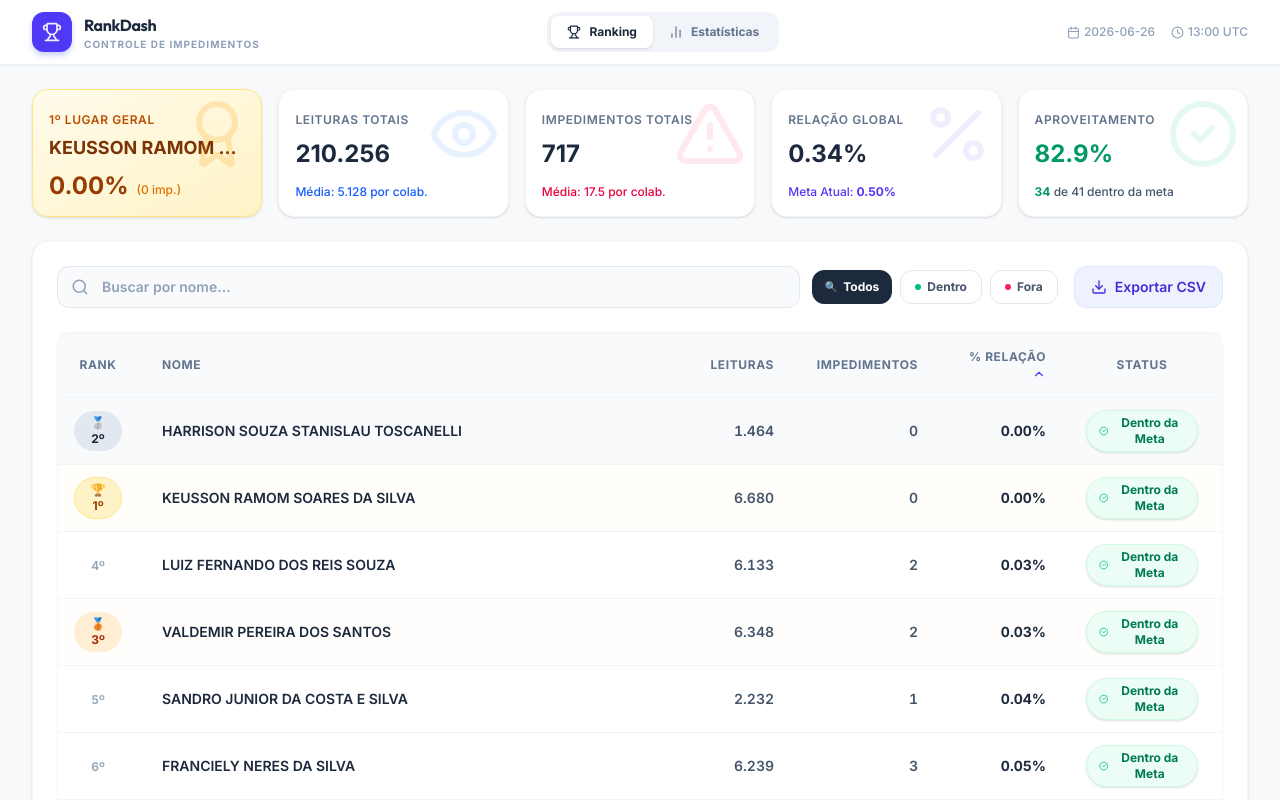
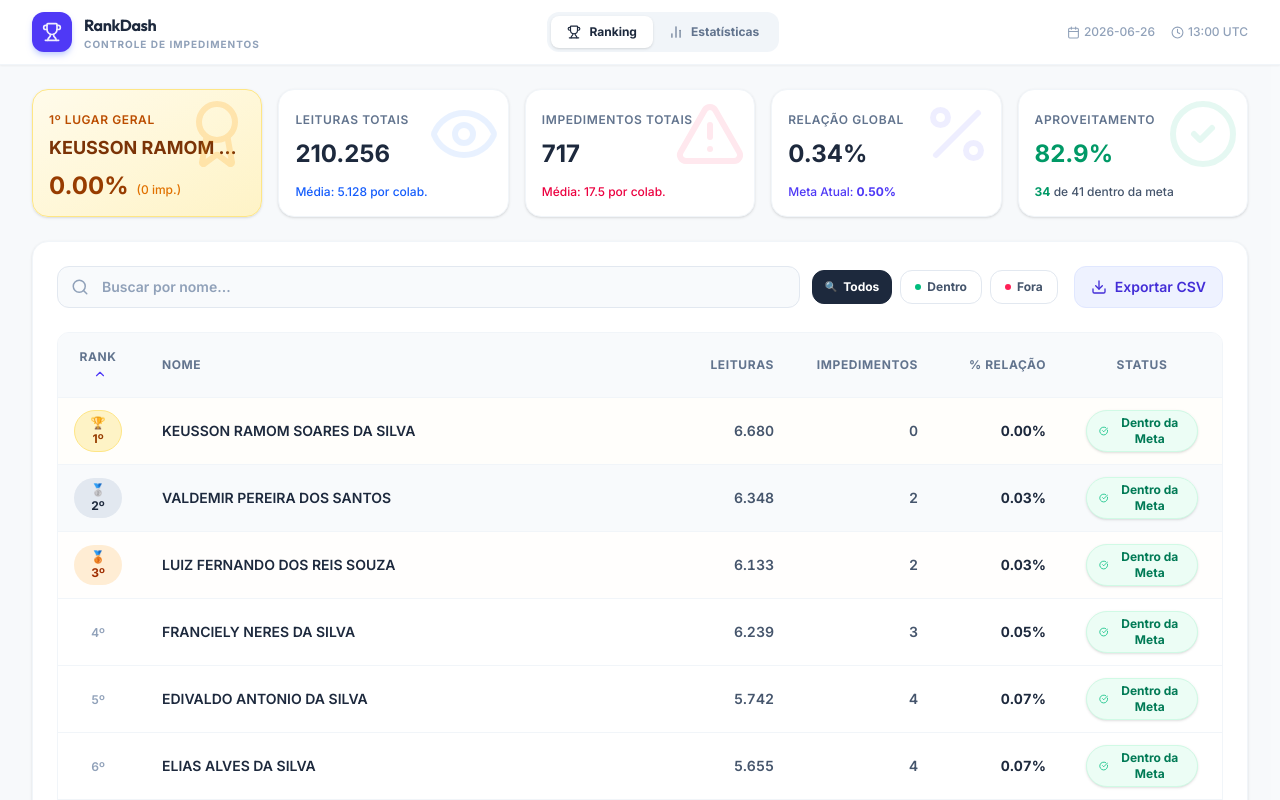
Before and after one commit to vdl2311/Qualidade-dos-leituristas, a React (Vite) app: page / in a window 1280 px wide. Shown: the top 800 px of the page. Built offline with nearby package versions, Linux system fonts and the light colour scheme.

Commit message:
feat(rank): implement Bayesian adjustment for ranking
Improve ranking accuracy by applying a Bayesian smoothing calculation. This accounts for reading volume, ensuring that performers with higher sample sizes are evaluated fairly against the target impedance ratio.

```diff
--- a/src/components/DashboardCharts.tsx
+++ b/src/components/DashboardCharts.tsx
@@ -1,3 +1,4 @@
+import React, { useMemo } from 'react';
 import { motion } from 'motion/react';
 import { WorkerData } from '../types';
 import { Award, ShieldAlert, BarChart3, PieChart } from 'lucide-react';
@@ -8,35 +9,51 @@ interface DashboardChartsProps {
 }
 
 export default function DashboardCharts({ workers, targetRatio }: DashboardChartsProps) {
-  // 1. Sort workers to get top 5 (lowest ratio) and worst 5 (highest ratio)
-  const sortedByRatio = [...workers].sort((a, b) => {
-    if (a.ratio !== b.ratio) return a.ratio - b.ratio;
-    return b.readings - a.readings;
-  });
+  // Normalize workers with exact dynamic float ratio
+  const exactWorkers = useMemo(() => {
+    return workers.map(w => ({
+      ...w,
+      ratio: w.readings > 0 ? (w.impediments / w.readings) * 100 : 0
+    }));
+  }, [workers]);
 
-  const top5 = sortedByRatio.slice(0, 5);
-  const worst5 = [...sortedByRatio].reverse().slice(0, 5);
+  // 1. Sort workers to get top 5 (lowest ratio) and worst 5 (highest ratio) using Bayesian Adjusted Ratio
+  const sortedByRatio = useMemo(() => {
+    const K = 2000;
+    const baseTargetRatio = targetRatio / 100;
+
+    return [...exactWorkers].sort((a, b) => {
+      const adjA = ((a.impediments + K * baseTargetRatio) / (a.readings + K)) * 100;
+      const adjB = ((b.impediments + K * baseTargetRatio) / (b.readings + K)) * 100;
+
+      if (adjA !== adjB) return adjA - adjB;
+      return b.readings - a.readings;
+    });
+  }, [exactWorkers, targetRatio]);
+
+  const top5 = useMemo(() => sortedByRatio.slice(0, 5), [sortedByRatio]);
+  const worst5 = useMemo(() => [...sortedByRatio].reverse().slice(0, 5), [sortedByRatio]);
 
   // 2. Calculate percentages of in vs out of goal
-  const inGoal = workers.filter(w => w.ratio <= targetRatio).length;
-  const outGoal = workers.length - inGoal;
-  const inGoalPercent = workers.length > 0 ? (inGoal / workers.length) * 100 : 0;
-  const outGoalPercent = workers.length > 0 ? (outGoal / workers.length) * 100 : 0;
+  const inGoal = useMemo(() => exactWorkers.filter(w => w.ratio <= targetRatio).length, [exactWorkers, targetRatio]);
+  const outGoal = useMemo(() => exactWorkers.length - inGoal, [exactWorkers, inGoal]);
+  const inGoalPercent = exactWorkers.length > 0 ? (inGoal / exactWorkers.length) * 100 : 0;
+  const outGoalPercent = exactWorkers.length > 0 ? (outGoal / exactWorkers.length) * 100 : 0;
 
   // 3. Leituras vs Impedimentos average per cohort
-  const highVolume = workers.filter(w => w.readings >= 6000);
-  const medVolume = workers.filter(w => w.readings >= 3000 && w.readings < 6000);
-  const lowVolume = workers.filter(w => w.readings < 3000);
+  const highVolume = useMemo(() => exactWorkers.filter(w => w.readings >= 6000), [exactWorkers]);
+  const medVolume = useMemo(() => exactWorkers.filter(w => w.readings >= 3000 && w.readings < 6000), [exactWorkers]);
+  const lowVolume = useMemo(() => exactWorkers.filter(w => w.readings < 3000), [exactWorkers]);
 
-  const avgRatioHigh = highVolume.length > 0
+  const avgRatioHigh = useMemo(() => highVolume.length > 0
     ? highVolume.reduce((sum, w) => sum + w.ratio, 0) / highVolume.length
-    : 0;
-  const avgRatioMed = medVolume.length > 0
+    : 0, [highVolume]);
+  const avgRatioMed = useMemo(() => medVolume.length > 0
     ? medVolume.reduce((sum, w) => sum + w.ratio, 0) / medVolume.length
-    : 0;
-  const avgRatioLow = lowVolume.length > 0
+    : 0, [medVolume]);
+  const avgRatioLow = useMemo(() => lowVolume.length > 0
     ? lowVolume.reduce((sum, w) => sum + w.ratio, 0) / lowVolume.length
-    : 0;
+    : 0, [lowVolume]);
 
   return (
     <div id="dashboard-charts-grid" className="grid grid-cols-1 lg:grid-cols-3 gap-6 mb-8">
--- a/src/components/RankingTable.tsx
+++ b/src/components/RankingTable.tsx
@@ -13,7 +13,7 @@ interface RankingTableProps {
 export default function RankingTable({ workers, targetRatio, onEditWorker, isAdminMode = false }: RankingTableProps) {
   const [search, setSearch] = useState('');
   const [statusFilter, setStatusFilter] = useState<'all' | 'in_goal' | 'out_goal'>('all');
-  const [sortField, setSortField] = useState<SortField>('ratio');
+  const [sortField, setSortField] = useState<SortField>('rank');
   const [sortOrder, setSortOrder] = useState<SortOrder>('asc'); // Best first
 
   // Pagination
@@ -32,23 +32,38 @@ export default function RankingTable({ workers, targetRatio, onEditWorker, isAdm
     setCurrentPage(1); // Reset to page 1 on sort change
   };
 
-  // 1. Calculate the RANK of every worker based on ratio ASC, readings DESC (tiebreaker)
+  // 1. Calculate the RANK of every worker based on Bayesian Adjusted Ratio (takes into account both ratio and high volume)
   const rankedWorkers = useMemo(() => {
+    // K represents a smoothing constant (minimum baseline sample size)
+    const K = 2000;
+    const baseTargetRatio = targetRatio / 100; // e.g. 0.0050
+
+    const getAdjustedRatio = (w: WorkerData) => {
+      const readings = w.readings;
+      const impediments = w.impediments;
+      return ((impediments + K * baseTargetRatio) / (readings + K)) * 100;
+    };
+
     const sorted = [...workers].sort((a, b) => {
-      if (a.ratio !== b.ratio) {
-        return a.ratio - b.ratio;
+      const adjA = getAdjustedRatio(a);
+      const adjB = getAdjustedRatio(b);
+
+      if (adjA !== adjB) {
+        return adjA - adjB;
       }
-      return b.readings - a.readings; // More readings with same ratio is better (lower rank index)
+      return b.readings - a.readings; // More readings is better
     });
 
     return workers.map((worker) => {
       const rankIndex = sorted.findIndex(w => w.id === worker.id);
+      const exactRatio = worker.readings > 0 ? (worker.impediments / worker.readings) * 100 : 0;
       return {
         ...worker,
+        ratio: exactRatio, // Ensure exact double-precision ratio is displayed
         rank: rankIndex + 1
       };
     });
-  }, [workers]);
+  }, [workers, targetRatio]);
 
   // 2. Filter workers by search string and status filter
   const filteredWorkers = useMemo(() => {
@@ -78,6 +93,9 @@ export default function RankingTable({ workers, targetRatio, onEditWorker, isAdm
         comparison = a.impediments - b.impediments;
       } else if (sortField === 'ratio') {
         comparison = a.ratio - b.ratio;
+        if (comparison === 0) {
+          comparison = b.readings - a.readings; // Tie-breaker: more readings is better
+        }
       }
 
       return sortOrder === 'asc' ? comparison : -comparison;
--- a/src/components/StatsOverview.tsx
+++ b/src/components/StatsOverview.tsx
@@ -1,3 +1,4 @@
+import React, { useMemo } from 'react';
 import { motion } from 'motion/react';
 import { Award, Eye, AlertTriangle, Percent, CheckCircle2 } from 'lucide-react';
 import { WorkerData } from '../types';
@@ -8,24 +9,40 @@ interface StatsOverviewProps {
 }
 
 export default function StatsOverview({ workers, targetRatio }: StatsOverviewProps) {
-  // Sort by ratio ascending, then by readings descending (tiebreaker)
-  const sorted = [...workers].sort((a, b) => {
-    if (a.ratio !== b.ratio) return a.ratio - b.ratio;
-    return b.readings - a.readings;
-  });
+  // Normalize workers with exact dynamic float ratio
+  const exactWorkers = useMemo(() => {
+    return workers.map(w => ({
+      ...w,
+      ratio: w.readings > 0 ? (w.impediments / w.readings) * 100 : 0
+    }));
+  }, [workers]);
+
+  // Sort by Bayesian Adjusted Ratio to get the true best performer taking readings volume into account
+  const sorted = useMemo(() => {
+    const K = 2000;
+    const baseTargetRatio = targetRatio / 100;
+
+    return [...exactWorkers].sort((a, b) => {
+      const adjA = ((a.impediments + K * baseTargetRatio) / (a.readings + K)) * 100;
+      const adjB = ((b.impediments + K * baseTargetRatio) / (b.readings + K)) * 100;
+
+      if (adjA !== adjB) return adjA - adjB;
+      return b.readings - a.readings;
+    });
+  }, [exactWorkers, targetRatio]);
 
   const bestPerformer = sorted[0];
 
-  const totalReadings = workers.reduce((sum, w) => sum + w.readings, 0);
-  const totalImpediments = workers.reduce((sum, w) => sum + w.impediments, 0);
+  const totalReadings = useMemo(() => exactWorkers.reduce((sum, w) => sum + w.readings, 0), [exactWorkers]);
+  const totalImpediments = useMemo(() => exactWorkers.reduce((sum, w) => sum + w.impediments, 0), [exactWorkers]);
 
   const globalRatio = totalReadings > 0
     ? (totalImpediments / totalReadings) * 100
     : 0;
 
-  const workersInGoal = workers.filter(w => w.ratio <= targetRatio);
-  const goalAchievementRate = workers.length > 0
-    ? (workersInGoal.length / workers.length) * 100
+  const workersInGoal = useMemo(() => exactWorkers.filter(w => w.ratio <= targetRatio), [exactWorkers, targetRatio]);
+  const goalAchievementRate = exactWorkers.length > 0
+    ? (workersInGoal.length / exactWorkers.length) * 100
     : 0;
 
   return (
```
